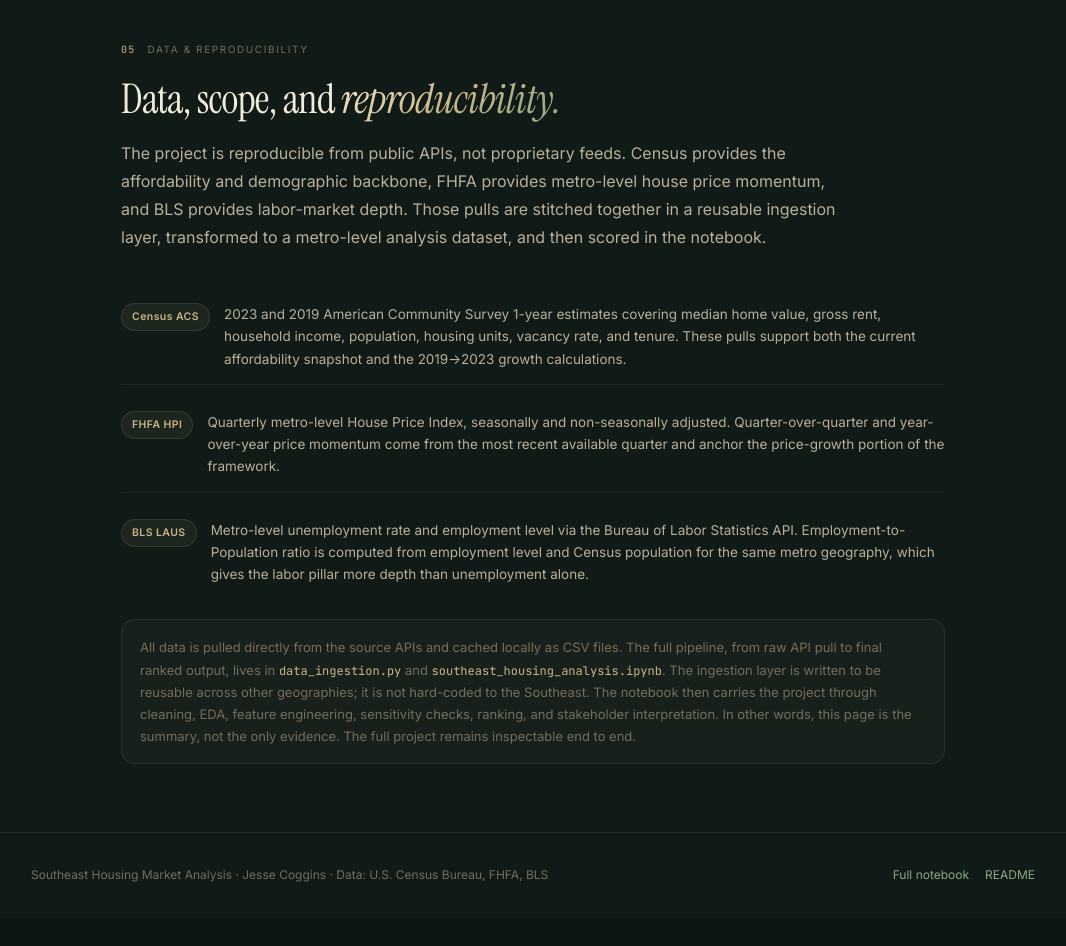
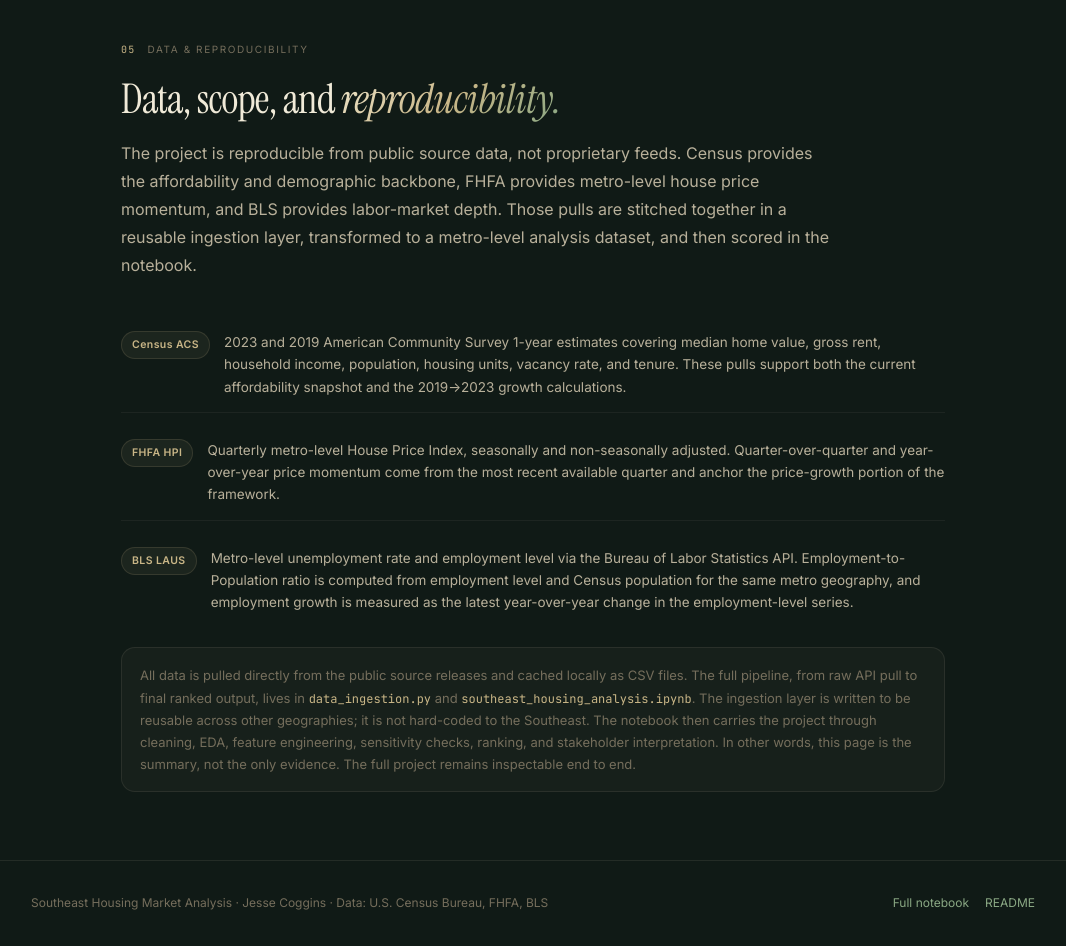
Before and after one commit to JesseCoggins/southeast-housing-market-analysis, a plain HTML site: page index.html in a window 1280 px wide. Shown: the part 5840-6786 px from the top of the page, without its empty margins (107-1173 px from the left). Before the commit the page ends 6758 px from the top, so only its background shows below. Drawn offline with Linux system fonts and the light colour scheme.

Commit message:
Clarify project source and metric wording

```diff
--- a/index.html
+++ b/index.html
@@ -879,7 +879,7 @@
         </div>
         <h2 class="section-title">Data, scope, and <em>reproducibility.</em></h2>
         <p class="section-intro">
-          The project is reproducible from public APIs, not proprietary feeds. Census provides the affordability and
+          The project is reproducible from public source data, not proprietary feeds. Census provides the affordability and
           demographic backbone, FHFA provides metro-level house price momentum, and BLS provides labor-market depth.
           Those pulls are stitched together in a reusable ingestion layer, transformed to a metro-level analysis
           dataset, and then scored in the notebook.
@@ -896,12 +896,12 @@
           </div>
           <div class="source">
             <span class="source-tag">BLS LAUS</span>
-            <span class="source-text">Metro-level unemployment rate and employment level via the Bureau of Labor Statistics API. Employment-to-Population ratio is computed from employment level and Census population for the same metro geography, which gives the labor pillar more depth than unemployment alone.</span>
+            <span class="source-text">Metro-level unemployment rate and employment level via the Bureau of Labor Statistics API. Employment-to-Population ratio is computed from employment level and Census population for the same metro geography, and employment growth is measured as the latest year-over-year change in the employment-level series.</span>
           </div>
         </div>
 
         <div class="repro-note">
-          All data is pulled directly from the source APIs and cached locally as CSV files. The full pipeline,
+          All data is pulled directly from the public source releases and cached locally as CSV files. The full pipeline,
           from raw API pull to final ranked output, lives in <code>data_ingestion.py</code> and
           <code>southeast_housing_analysis.ipynb</code>. The ingestion layer is written to be reusable
           across other geographies; it is not hard-coded to the Southeast. The notebook then carries the project
```
Also changed, not shown: 2 other files.
